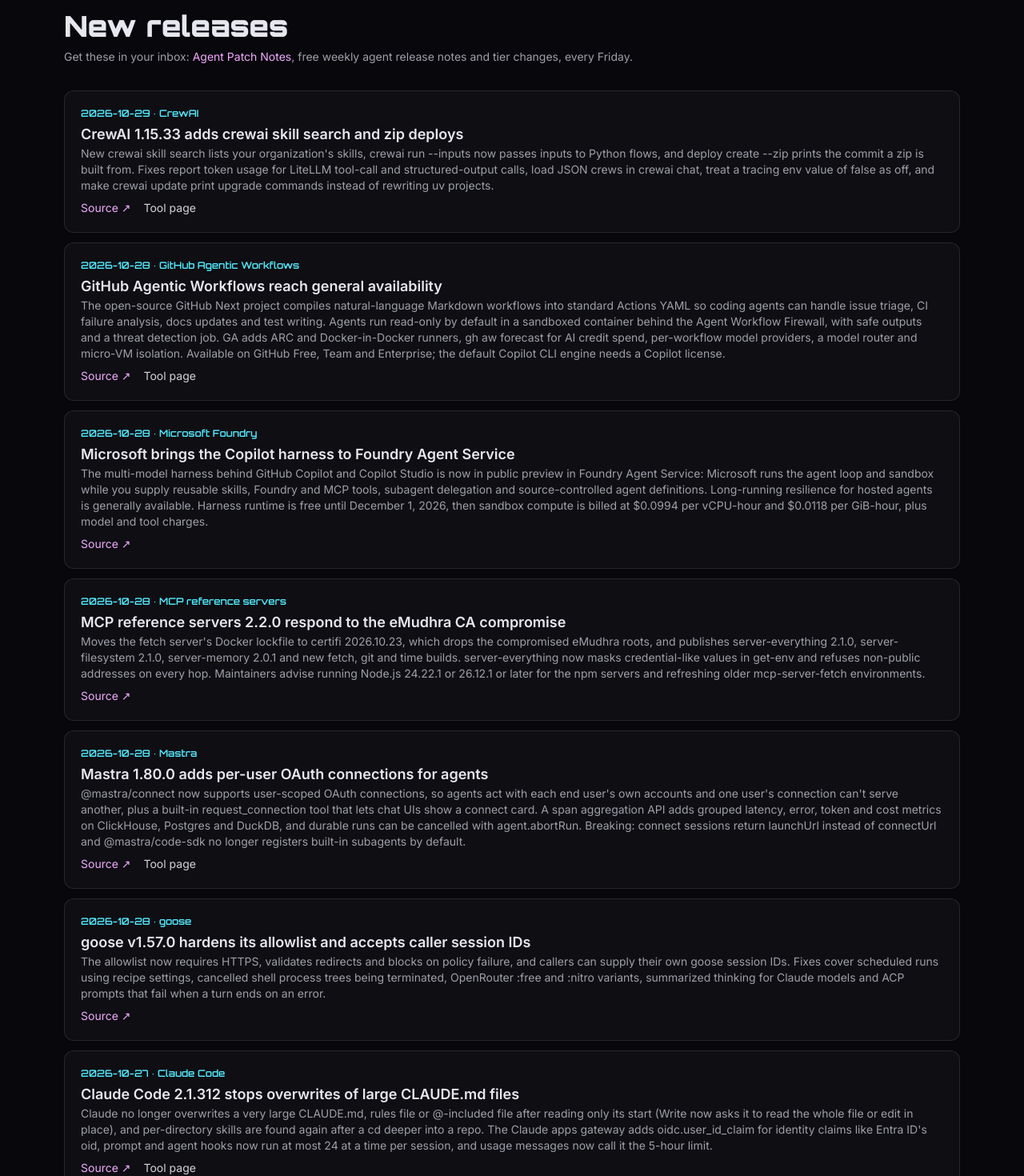
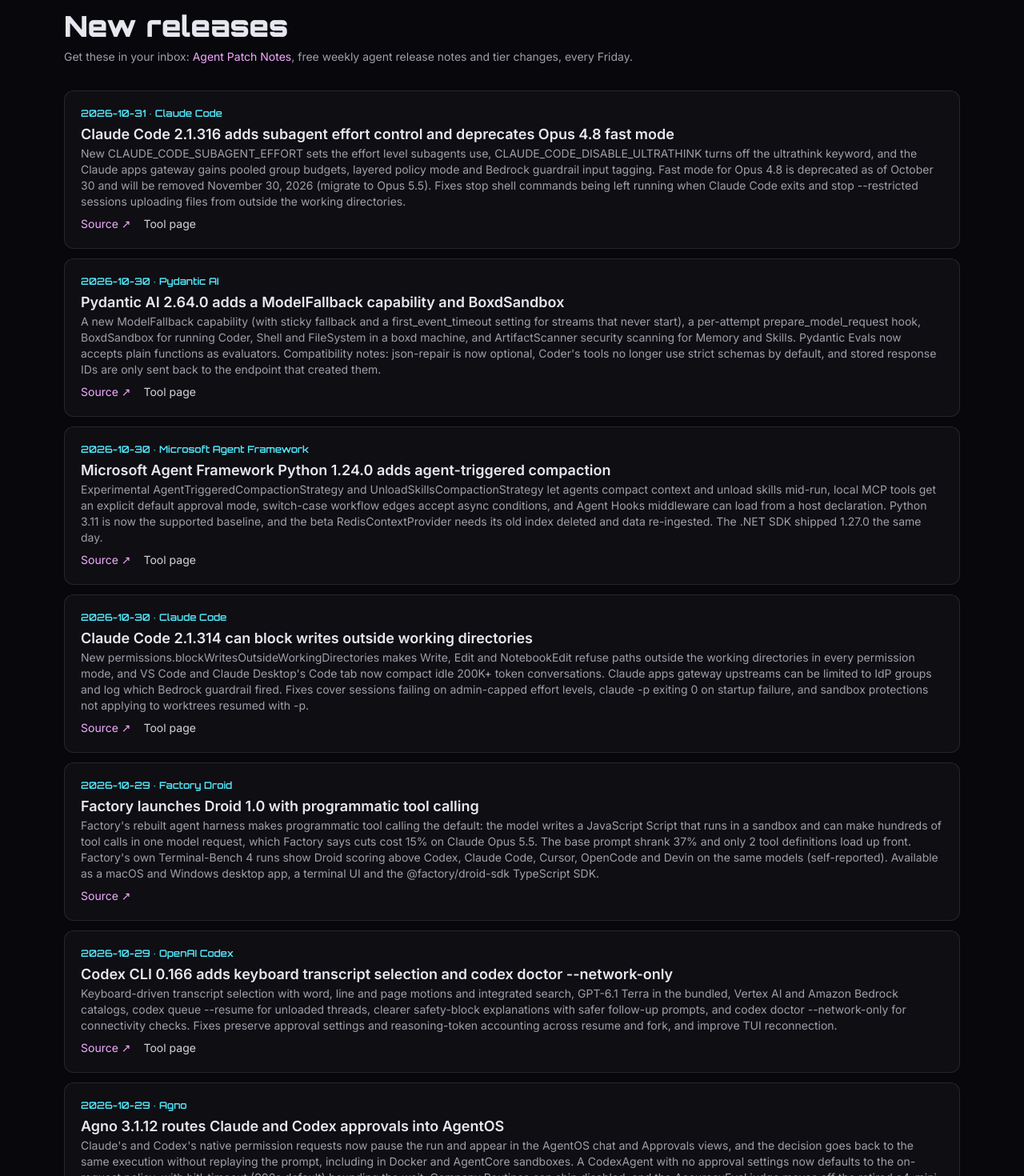
Before and after one commit to Bombtek/ranked-agents, a Next.js app: page /releases in a window 1280 px wide. Shown: the part 80-1550 px from the top of the page at 80% size. Built offline with nearby package versions, Linux system fonts and the light colour scheme; no server answers.

Commit message:
Daily update 2026-10-31: add 7 releases (Claude Code 2.1.316 and 2.1.314, Pydantic AI 2.64.0, Microsoft Agent Framework Python 1.24.0, Factory Droid 1.0, Codex CLI 0.166, Agno 3.1.12)

```diff
--- a/data/releases.ts
+++ b/data/releases.ts
@@ -1,6 +1,13 @@
 export interface Release { title: string; product: string; date: string; summary: string; source: string; toolSlug?: string }
 // Newest first. Dates are ISO (YYYY-MM-DD).
 export const releases: Release[] = [
+  { title: "Claude Code 2.1.316 adds subagent effort control and deprecates Opus 4.8 fast mode", product: "Claude Code", date: "2026-10-31", summary: "New CLAUDE_CODE_SUBAGENT_EFFORT sets the effort level subagents use, CLAUDE_CODE_DISABLE_ULTRATHINK turns off the ultrathink keyword, and the Claude apps gateway gains pooled group budgets, layered policy mode and Bedrock guardrail input tagging. Fast mode for Opus 4.8 is deprecated as of October 30 and will be removed November 30, 2026 (migrate to Opus 5.5). Fixes stop shell commands being left running when Claude Code exits and stop --restricted sessions uploading files from outside the working directories.", source: "https://github.com/anthropics/claude-code/releases/tag/v2.1.316", toolSlug: "claude-code" },
+  { title: "Pydantic AI 2.64.0 adds a ModelFallback capability and BoxdSandbox", product: "Pydantic AI", date: "2026-10-30", summary: "A new ModelFallback capability (with sticky fallback and a first_event_timeout setting for streams that never start), a per-attempt prepare_model_request hook, BoxdSandbox for running Coder, Shell and FileSystem in a boxd machine, and ArtifactScanner security scanning for Memory and Skills. Pydantic Evals now accepts plain functions as evaluators. Compatibility notes: json-repair is now optional, Coder's tools no longer use strict schemas by default, and stored response IDs are only sent back to the endpoint that created them.", source: "https://github.com/pydantic/pydantic-ai/releases/tag/v2.64.0", toolSlug: "pydantic-ai" },
+  { title: "Microsoft Agent Framework Python 1.24.0 adds agent-triggered compaction", product: "Microsoft Agent Framework", date: "2026-10-30", summary: "Experimental AgentTriggeredCompactionStrategy and UnloadSkillsCompactionStrategy let agents compact context and unload skills mid-run, local MCP tools get an explicit default approval mode, switch-case workflow edges accept async conditions, and Agent Hooks middleware can load from a host declaration. Python 3.11 is now the supported baseline, and the beta RedisContextProvider needs its old index deleted and data re-ingested. The .NET SDK shipped 1.27.0 the same day.", source: "https://github.com/microsoft/agent-framework/releases/tag/python-1.24.0", toolSlug: "microsoft-agent-framework" },
+  { title: "Claude Code 2.1.314 can block writes outside working directories", product: "Claude Code", date: "2026-10-30", summary: "New permissions.blockWritesOutsideWorkingDirectories makes Write, Edit and NotebookEdit refuse paths outside the working directories in every permission mode, and VS Code and Claude Desktop's Code tab now compact idle 200K+ token conversations. Claude apps gateway upstreams can be limited to IdP groups and log which Bedrock guardrail fired. Fixes cover sessions failing on admin-capped effort levels, claude -p exiting 0 on startup failure, and sandbox protections not applying to worktrees resumed with -p.", source: "https://github.com/anthropics/claude-code/releases/tag/v2.1.314", toolSlug: "claude-code" },
+  { title: "Factory launches Droid 1.0 with programmatic tool calling", product: "Factory Droid", date: "2026-10-29", summary: "Factory's rebuilt agent harness makes programmatic tool calling the default: the model writes a JavaScript Script that runs in a sandbox and can make hundreds of tool calls in one model request, which Factory says cuts cost 15% on Claude Opus 5.5. The base prompt shrank 37% and only 2 tool definitions load up front. Factory's own Terminal-Bench 4 runs show Droid scoring above Codex, Claude Code, Cursor, OpenCode and Devin on the same models (self-reported). Available as a macOS and Windows desktop app, a terminal UI and the @factory/droid-sdk TypeScript SDK.", source: "https://factory.ai/news/frontier-harness" },
+  { title: "Codex CLI 0.166 adds keyboard transcript selection and codex doctor --network-only", product: "OpenAI Codex", date: "2026-10-29", summary: "Keyboard-driven transcript selection with word, line and page motions and integrated search, GPT-6.1 Terra in the bundled, Vertex AI and Amazon Bedrock catalogs, codex queue --resume for unloaded threads, clearer safety-block explanations with safer follow-up prompts, and codex doctor --network-only for connectivity checks. Fixes preserve approval settings and reasoning-token accounting across resume and fork, and improve TUI reconnection.", source: "https://github.com/openai/codex/releases/tag/rust-v0.166.0", toolSlug: "openai-codex" },
+  { title: "Agno 3.1.12 routes Claude and Codex approvals into AgentOS", product: "Agno", date: "2026-10-29", summary: "Claude's and Codex's native permission requests now pause the run and appear in the AgentOS chat and Approvals views, and the decision goes back to the same execution without replaying the prompt, including in Docker and AgentCore sandboxes. A CodexAgent with no approval settings now defaults to the on-request policy, with hitl_timeout (900s default) bounding the wait. Company Routines can ship disabled, and the AccuracyEval judge moves off the retired o4-mini to gpt-5.6-terra.", source: "https://github.com/agno-agi/agno/releases/tag/v3.1.12", toolSlug: "agno" },
   { title: "CrewAI 1.15.33 adds crewai skill search and zip deploys", product: "CrewAI", date: "2026-10-29", summary: "New crewai skill search lists your organization's skills, crewai run --inputs now passes inputs to Python flows, and deploy create --zip prints the commit a zip is built from. Fixes report token usage for LiteLLM tool-call and structured-output calls, load JSON crews in crewai chat, treat a tracing env value of false as off, and make crewai update print upgrade commands instead of rewriting uv projects.", source: "https://github.com/crewAIInc/crewAI/releases/tag/1.15.33", toolSlug: "crewai" },
   { title: "GitHub Agentic Workflows reach general availability", product: "GitHub Agentic Workflows", date: "2026-10-28", summary: "The open-source GitHub Next project compiles natural-language Markdown workflows into standard Actions YAML so coding agents can handle issue triage, CI failure analysis, docs updates and test writing. Agents run read-only by default in a sandboxed container behind the Agent Workflow Firewall, with safe outputs and a threat detection job. GA adds ARC and Docker-in-Docker runners, gh aw forecast for AI credit spend, per-workflow model providers, a model router and micro-VM isolation. Available on GitHub Free, Team and Enterprise; the default Copilot CLI engine needs a Copilot license.", source: "https://github.blog/changelog/2026-10-28-github-agentic-workflows-generally-available/", toolSlug: "github-copilot" },
   { title: "Microsoft brings the Copilot harness to Foundry Agent Service", product: "Microsoft Foundry", date: "2026-10-28", summary: "The multi-model harness behind GitHub Copilot and Copilot Studio is now in public preview in Foundry Agent Service: Microsoft runs the agent loop and sandbox while you supply reusable skills, Foundry and MCP tools, subagent delegation and source-controlled agent definitions. Long-running resilience for hosted agents is generally available. Harness runtime is free until December 1, 2026, then sandbox compute is billed at $0.0994 per vCPU-hour and $0.0118 per GiB-hour, plus model and tool charges.", source: "https://devblogs.microsoft.com/foundry/microsoft-copilot-harness-in-foundry/" },
```
